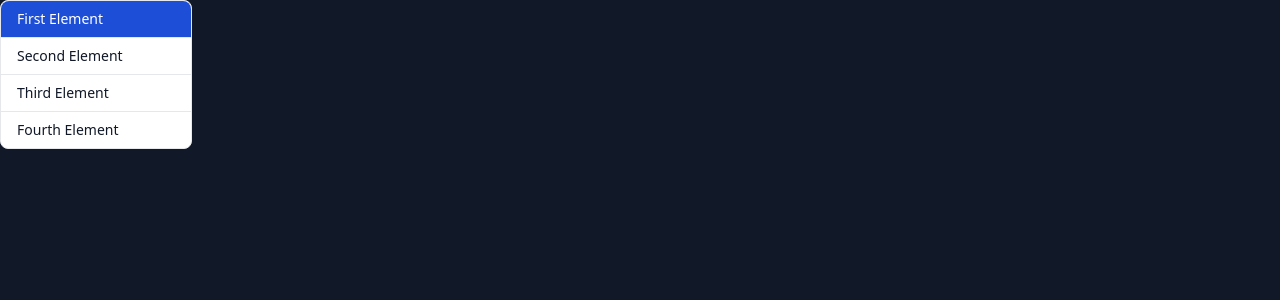
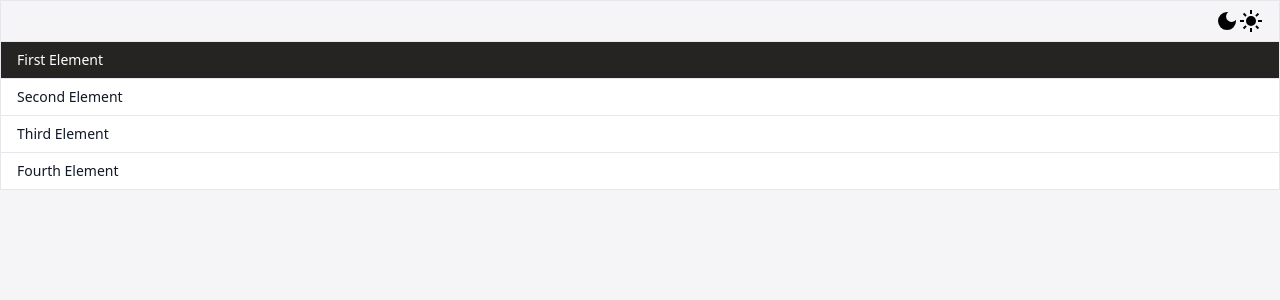
Before and after one commit to Namaski/react-training, a React (Vite) app: page / in a window 1280 px wide. Shown: the top 300 px of the page. Built offline with nearby package versions, Linux system fonts and the light colour scheme.

Commit message:
handling different themes with tailwindcss

```diff
--- a/index.html
+++ b/index.html
@@ -7,7 +7,7 @@
     <title>Vite + React + TS</title>
     <link rel="stylesheet" href="./src/tailwind.css">
   </head>
-  <body>
+  <body class="light">
     <div id="root"></div>
     <script type="module" src="/src/main.tsx"></script>
   </body>
--- a/src/App.css
+++ b/src/App.css
@@ -1,6 +1,36 @@
 @tailwind base;
 @tailwind components;
 @tailwind utilities;
+
+:root {
+  --sucess: 153, 204, 51;
+  --warning: 255, 153, 102;
+  --error: 204, 51, 0;
+
+  --background: 245, 245, 247;
+
+  --cta: 120, 0, 0;
+
+  --border: 204, 197, 185;
+  --card: 255, 255, 255;
+  --card_secondary: 37, 36, 34;
+}
+
+@media (prefers-color-scheme: dark) {
+  :root {
+    --sucess: 153, 204, 51;
+    --warning: 255, 153, 102;
+    --error: 204, 51, 0;
+
+    --background: 20, 20, 20;
+
+    --cta: 120, 0, 0;
+
+    --border: 204, 197, 185;
+    --card: 37, 36, 34;
+    --card_secondary: 37, 36, 34;
+  }
+}
 
 @layer components {
   * {
@@ -10,6 +40,6 @@
   }
 
   body {
-    @apply bg-gray-900;
+    @apply bg-background;
   }
 }
--- a/src/components/ListGroup.tsx
+++ b/src/components/ListGroup.tsx
@@ -1,28 +1,50 @@
 function ListGroup() {
   return (
-    <div className="w-48 text-sm font-medium text-gray-900 bg-white border border-gray-200 rounded-lg dark:bg-gray-700 dark:border-gray-600 dark:text-white">
+    <div className="w-full text-sm font-medium text-gray-900 bg-card border border-gray-200 ">
+      <div className="flex justify-end w-full px-4 py-2 text-white bg-background border-b border-gray-200">
+        <svg
+          xmlns="http://www.w3.org/2000/svg"
+          height="24px"
+          viewBox="0 -960 960 960"
+          width="24px"
+          className="text-white"
+        >
+          <path d="M480-120q-150 0-255-105T120-480q0-150 105-255t255-105q14 0 27.5 1t26.5 3q-41 29-65.5 75.5T444-660q0 90 63 153t153 63q55 0 101-24.5t75-65.5q2 13 3 26.5t1 27.5q0 150-105 255T480-120Z" />
+        </svg>
+
+        <svg
+          xmlns="http://www.w3.org/2000/svg"
+          height="24px"
+          viewBox="0 -960 960 960"
+          width="24px"
+          className="text-white"
+        >
+          <path d="M480-280q-83 0-141.5-58.5T280-480q0-83 58.5-141.5T480-680q83 0 141.5 58.5T680-480q0 83-58.5 141.5T480-280ZM200-440H40v-80h160v80Zm720 0H760v-80h160v80ZM440-760v-160h80v160h-80Zm0 720v-160h80v160h-80ZM256-650l-101-97 57-59 96 100-52 56Zm492 496-97-101 53-55 101 97-57 59Zm-98-550 97-101 59 57-100 96-56-52ZM154-212l101-97 55 53-97 101-59-57Z" />
+        </svg>
+      </div>
+
       <a
         href="#"
         aria-current="true"
-        className="block w-full px-4 py-2 text-white bg-blue-700 border-b border-gray-200 rounded-t-lg cursor-pointer dark:bg-gray-800 dark:border-gray-600"
+        className="block w-full px-4 py-2 text-white bg-card_secondary border-b border-gray-200 cursor-pointer"
       >
         First Element
       </a>
       <a
         href="#"
-        className="block w-full px-4 py-2 border-b border-gray-200 cursor-pointer hover:bg-gray-100 hover:text-blue-700 focus:outline-none focus:ring-2 focus:ring-blue-700 focus:text-blue-700 dark:border-gray-600 dark:hover:bg-gray-600 dark:hover:text-white dark:focus:ring-gray-500 dark:focus:text-white"
+        className="block w-full px-4 py-2 border-b border-gray-200 cursor-pointer hover:bg-tertiary/10 hover:text-cta/70 focus:outline-none focus:ring-2 focus:ring-cta/70 focus:text-cta/70"
       >
         Second Element
       </a>
       <a
         href="#"
-        className="block w-full px-4 py-2 border-b border-gray-200 cursor-pointer hover:bg-gray-100 hover:text-blue-700 focus:outline-none focus:ring-2 focus:ring-blue-700 focus:text-blue-700 dark:border-gray-600 dark:hover:bg-gray-600 dark:hover:text-white dark:focus:ring-gray-500 dark:focus:text-white"
+        className="block w-full px-4 py-2 border-b border-gray-200 cursor-pointer hover:bg-tertiary/10 hover:text-cta/70 focus:outline-none focus:ring-2 focus:ring-cta/70 focus:text-cta/70"
       >
         Third Element
       </a>
       <a
         href="#"
-        className="block w-full px-4 py-2 rounded-b-lg cursor-pointer hover:bg-gray-100 hover:text-blue-700 focus:outline-none focus:ring-2 focus:ring-blue-700 focus:text-blue-700 dark:border-gray-600 dark:hover:bg-gray-600 dark:hover:text-white dark:focus:ring-gray-500 dark:focus:text-white"
+        className="block w-full px-4 py-2 cursor-pointer hover:bg-tertiary/10 hover:text-cta/70 focus:outline-none focus:ring-2 focus:ring-cta/70 focus:text-cta/70"
       >
         Fourth Element
       </a>
--- a/tailwind.config.js
+++ b/tailwind.config.js
@@ -1,10 +1,25 @@
 /** @type {import('tailwindcss').Config} */
+
 export default {
   content: [
     "./src/**/*.{js,ts,jsx,tsx,vue}",
   ],
   theme: {
-    extend: {},
+    extend: {
+      colors: {
+        background: "rgba(var(--background))",
+
+        cta: "rgba(var(--cta))",
+
+        border: "rgba(var(--border))",
+        card: "rgba(var(--card))",
+        card_secondary: "rgba(var(--card_secondary))",
+
+        sucess: "rgba(var(--sucess))",
+        warning: "rgba(var(--warning))",
+        error: "rgba(var(--error))"
+      },
+    },
   },
   plugins: [],
 }
```
Also changed, not shown: src/App.tsx (+6 -2 lines).
